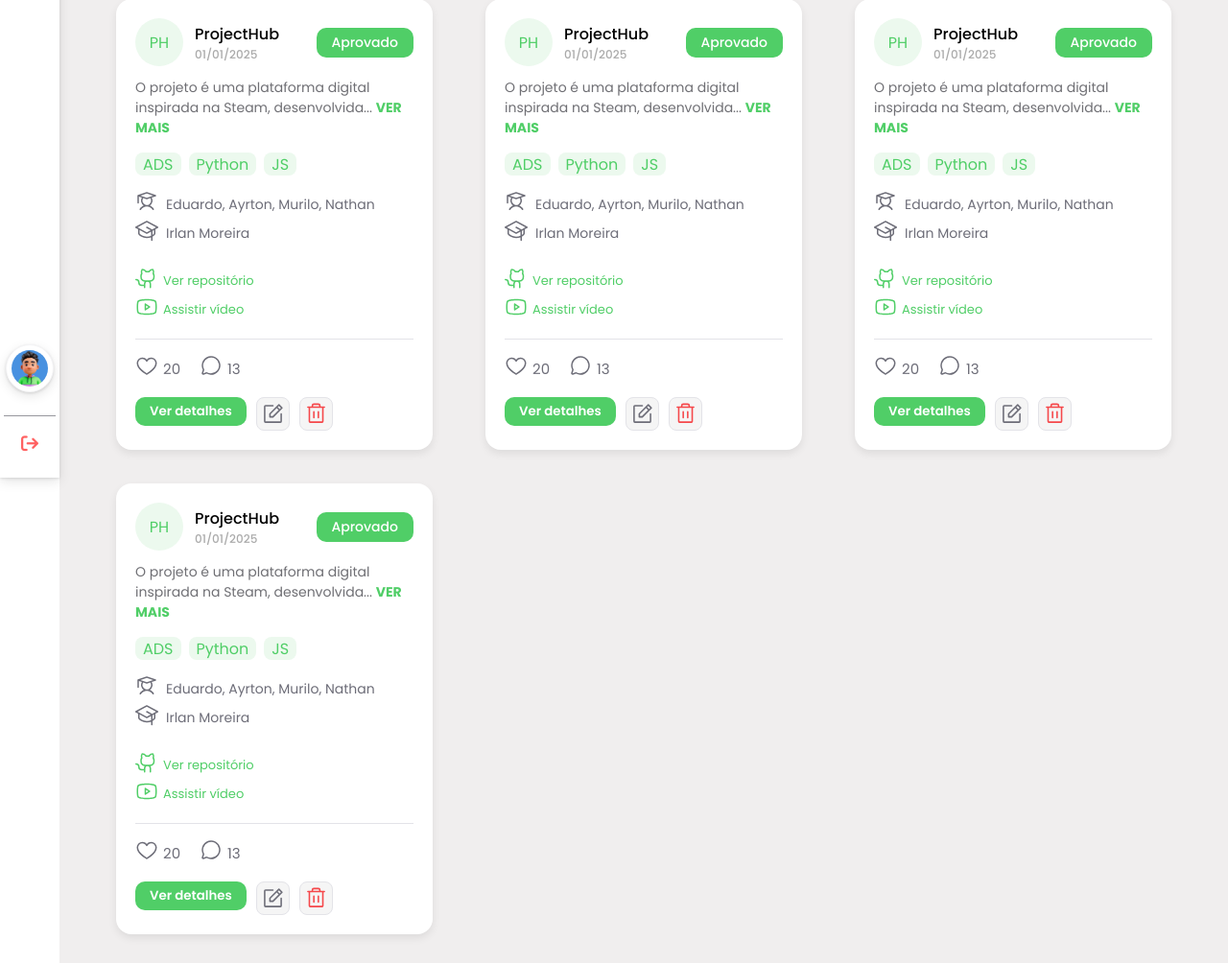
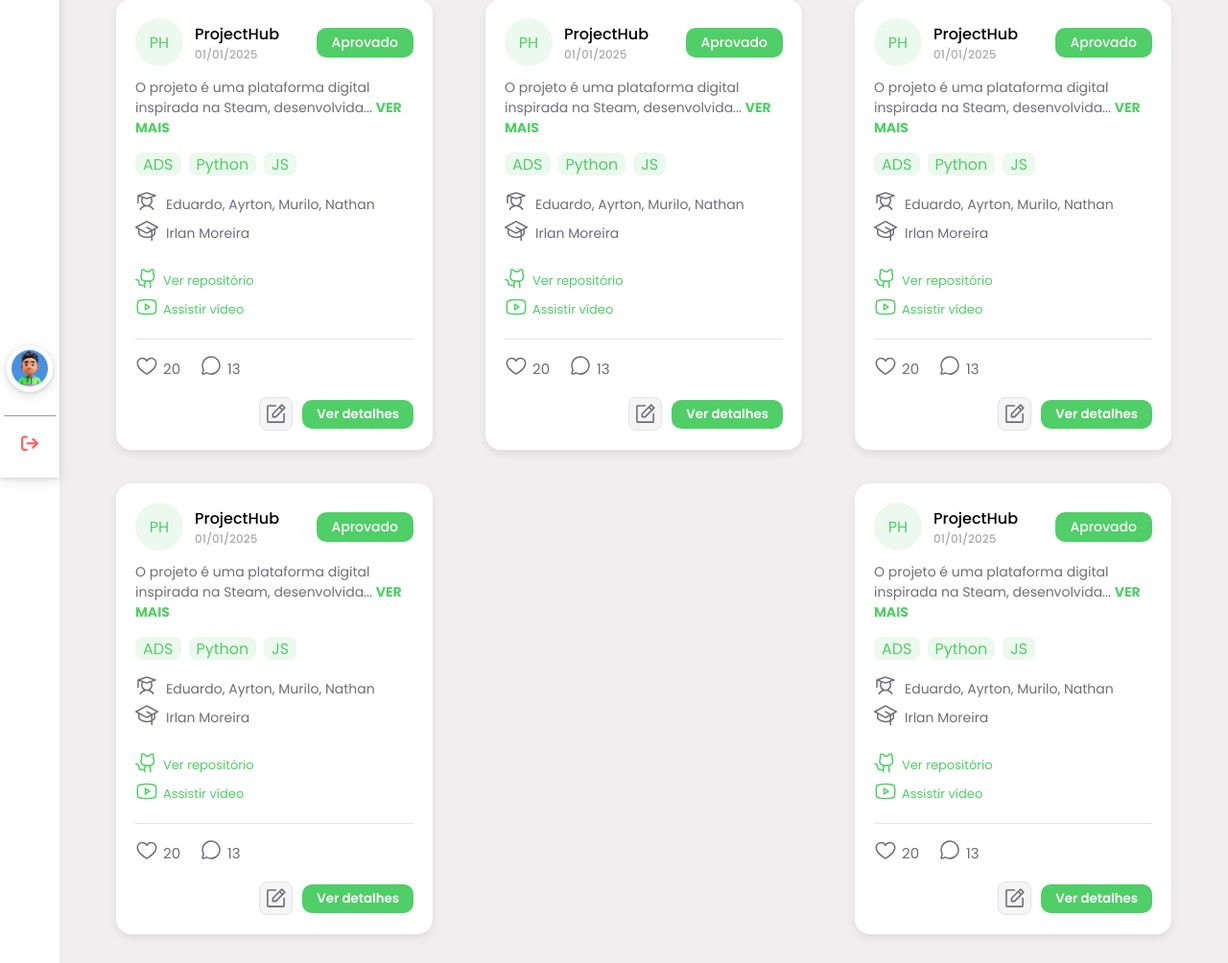
Before and after one commit to murlokfs/ifrn-projecthub, a Django app: page /projects/ in a window 1280 px wide. Shown: the part 302-1306 px from the top of the page at 96% size. Run offline with Django 5.2, Linux system fonts and the light colour scheme.

Commit message:
fix detail page font + my project project actions

```diff
--- a/project/templates/project/my_projects.html
+++ b/project/templates/project/my_projects.html
@@ -28,6 +28,36 @@
 
     <div class="container_projects">
 
+            <div class="project_card" id="project_in_my_projects">
+                {% include 'components/cards/project_parts/header.html' %}
+
+                <div class="content">
+                    <div class="description">O projeto é uma plataforma digital inspirada na Steam, desenvolvida... <b>VER MAIS</b></div>
+                    {% include 'components/cards/project_parts/tag.html' %}
+
+                    <div class="colaborators_and_links">
+
+                        {% include 'components/cards/project_parts/collaborators_and_docs.html' %}
+
+                        {% include 'components/cards/project_parts/links.html' with column=True %}
+                    </div>
+
+                    <div class="line"></div>
+
+                    {% include 'components/cards/project_parts/interaction_btns.html' %}
+
+                    <div class="action_btns">
+                        {% include 'components/buttons/see_details.html' %}
+                        <button class="edit_project">
+                            <img src="{% static 'img/project_parts/edit.svg' %}" alt="">
+                        </button>
+                        <!-- <button class="remove_project">
+                            <img src="{% static 'img/project_parts/trash.svg' %}" alt="">
+                        </button> -->
+                    </div>
+                </div>
+            </div>
+
         {% for _ in contador_list %}
             <div class="project_card" id="project_in_my_projects">
                 {% include 'components/cards/project_parts/header.html' %}
@@ -52,9 +82,9 @@
                         <button class="edit_project">
                             <img src="{% static 'img/project_parts/edit.svg' %}" alt="">
                         </button>
-                        <button class="remove_project">
+                        <!-- <button class="remove_project">
                             <img src="{% static 'img/project_parts/trash.svg' %}" alt="">
-                        </button>
+                        </button> -->
                     </div>
                 </div>
             </div>
--- a/static/base_files/my_projects_and_feed.css
+++ b/static/base_files/my_projects_and_feed.css
@@ -170,6 +170,9 @@ main {
 
 .action_btns {
     display: flex;
+    align-items: center;
+    flex-direction: row-reverse;
+    justify-content: flex-start;
     gap: 10px;
     width: 100%;
 }
--- a/static/css/detalhes_projetos.css
+++ b/static/css/detalhes_projetos.css
@@ -1,6 +1,8 @@
 /* --- 1. Configurações Globais --- */
+@import url('https://fonts.googleapis.com/css2?family=Poppins:wght@400;500;600;700&display=swap');
+
 body {
-    font-family: 'Inter', Arial, sans-serif;
+    font-family: Poppins, sans-serif;
     margin: 0;
     background-color: #f3f4f6; /* Fundo cinza claro da página */
     color: #17171C;
```
